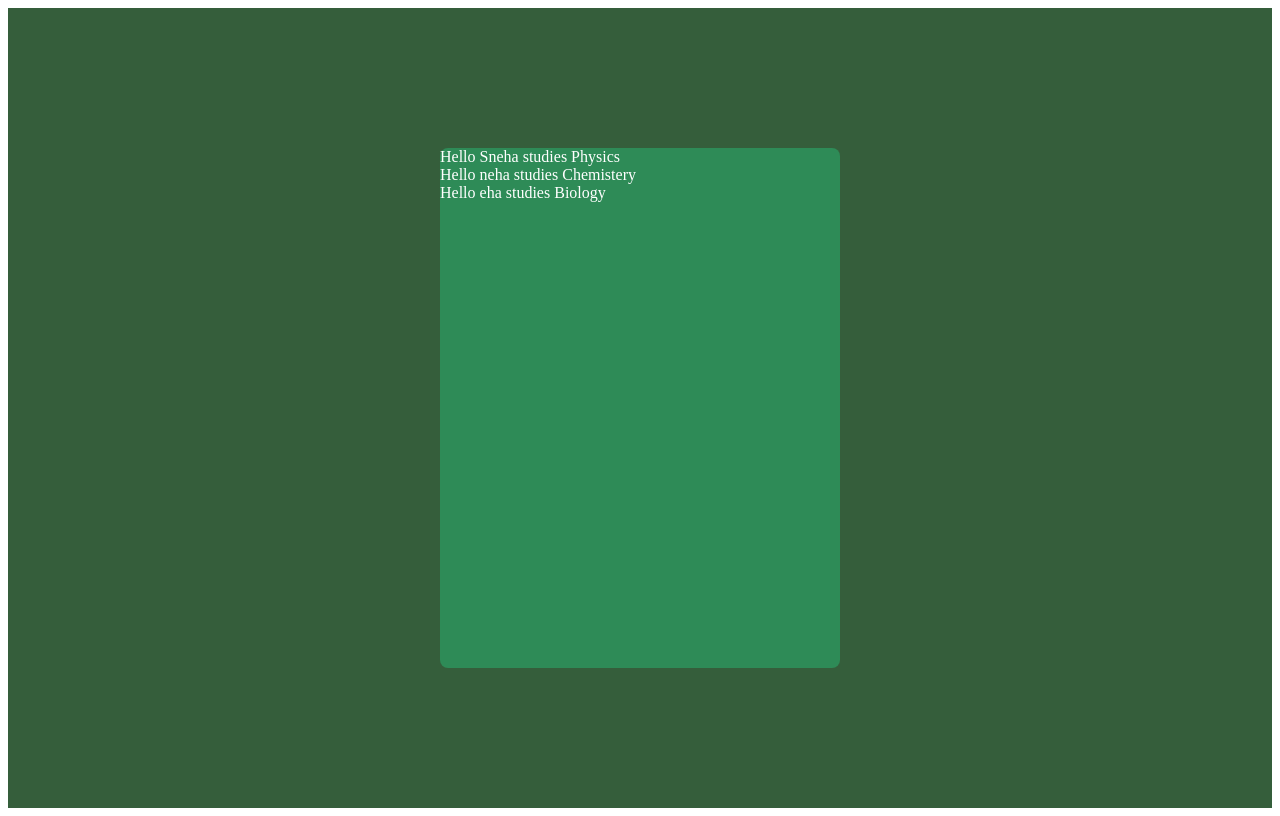
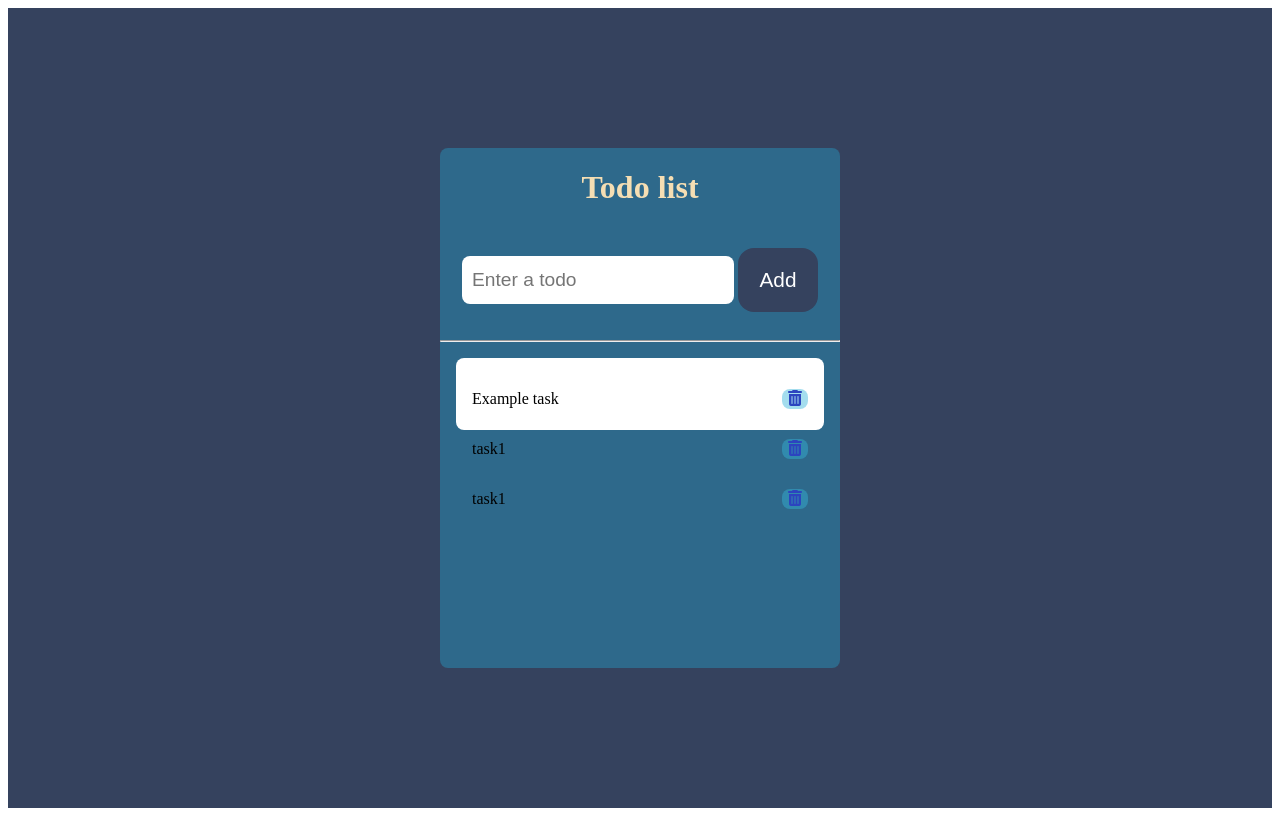
Before and after one commit to sneha2395/react_todo_app, a React (Create React App) app: page / in a window 1280 px wide. Built offline with nearby package versions, Linux system fonts and the light colour scheme.

Commit message:
CSS improved

```diff
--- a/src/App.css
+++ b/src/App.css
@@ -4,13 +4,13 @@
     display: flex;
     justify-content: center;
     align-items: center;
-    background-color: #355E3B;
+    background-color: #35425e;
     color: white;
 }
 .wrapper{
     width: 50vh;
     height: 65vh;
-    background: #2E8B57;
+    background: #2e698b;
     /* border: 1px solid red; */
     border-radius: 0.5rem;
 
@@ -18,7 +18,7 @@
 .btn-add {
     width: 5rem;
     height: 4rem;
-    background: #4F7942;
+    background: #35425e;
     color: white;
     border: none;
     border-radius: 1rem;
@@ -59,7 +59,7 @@
     background: #ffffff;
     color: black;
     border-radius: 0.5rem;
-    display: flex;
+    /* display: flex; */
     align-items: center;
     justify-content: space-between;
 }
@@ -73,3 +73,22 @@
     justify-content: space-between;
     align-items: center;
 }
+.delete-btn{
+    color: #355E3B;
+    background-color: #00A36C;
+    font-size: 1rem;
+    border: none;
+    border-radius: 0.5em;
+}
+.delete-btn {
+    color: #2c44bf;;
+    background-color: #35b3d973;
+    font-size: 1rem;
+    border: none;
+    border-radius: 0.5em;
+}
+.listItem{
+    display: flex;
+    align-items: center;
+    justify-content: space-between;
+}
--- a/src/App.js
+++ b/src/App.js
@@ -2,20 +2,21 @@ import React from 'react';
 import './App.css';
 import Form from './components/Form';
 import Header from './components/Header';
-import Item from './components/Item';
+// import Item from './components/Item';
 
-function App() {
+const App = () =>{
   return (
     <div className="App">
       <div className='wrapper'>
-        {/* <Header />
-        <Form /> */}
-      <Item name="Sneha" subject="Physics"/>
-      <Item name="neha" subject="Chemistery"/>
-      <Item name="eha" subject="Biology"/>
+        <Header />
+        <Form/>
+
       </div>
+      {/* <Item name="Sneha" subject="Physics" />
+      <Item name="neha" subject="Chemistery" />
+      <Item name="eha" subject="Biology" /> */}
     </div>
-  );
-}
+  )
+};
 
 export default App;
--- a/src/components/Button.js
+++ b/src/components/Button.js
@@ -1,11 +1,18 @@
 import React from 'react';
+
+function sayHello() {
+  alert('Hello!');
+}
 
 
 const Button = () => {
   return (
     <div>
-        <button type='Submit' className='btn btn-add'>Add
+        <button type='Submit' className='btn btn-add' onClick={sayHello}
+
+        >Add
         {/* <i className='fa-d'></i> */}
+
         </button>
     </div>
   )
--- a/src/components/Form.js
+++ b/src/components/Form.js
@@ -1,11 +1,10 @@
 import React from 'react';
 import Button from './Button';
 import Listitem from './ListItem';
-// import { FaTrashAlt } from "react-icons/fa";
 
 
 
-let data = [
+let taskList = [
   {
     taskName: 'Example task',
     date: '22-10-2022',
@@ -25,7 +24,6 @@ let data = [
 
 
 const Form = () => {
-  // const [value, setValue] = React.useState("");
 
   // const handleSubmit = e => {
   //   e.preventDefault();
@@ -36,25 +34,20 @@ const Form = () => {
 
   return (
     <div className='formSection'>
-
       <div className='formInnerSection'>
         <input
           type="Search"
           className='input-box'
           placeholder='Enter a todo'
         />
-        <Button />
-
+        <Button/>
       </div>
-
       <hr />
       <div className='form-page'>
-
-        {data.map((data) => (
-          console.log(data),
-        <Listitem data={data} />
-        ))};
-       </div>
+        {taskList.map((task) => (
+          <Listitem data={task}/>
+        ))}
+      </div>
     </div>
   );
 };
--- a/src/components/Item.js
+++ b/src/components/Item.js
@@ -3,7 +3,8 @@ import React from 'react'
 const Item = (props) => {
     console.log(props);
   return (
-    <div> Hello {props.name} studies {props.subject}</div>
+    <div>TEST</div>
+    // <div> Hello {props.name} studies {props.subject}</div>
 
   );
 };
--- a/src/components/ListItem.js
+++ b/src/components/ListItem.js
@@ -1,15 +1,15 @@
 import React from 'react';
 
 const Listitem = (props) => {
+  console.log(props)
   return (
-    <div className='{props.data}'>
-      <p className="listItemName">Sample Text</p>
-      <button className='btn'>
-          <i class="fa-solid fa-trash-can" font-size="1rem"></i></button>
-    </div>
+    <div className='listItem'>
+      <p className="listItemName">{props.data.taskName}</p>
+      <button className='btn delete-btn'>
+        <i class="fa-solid fa-trash-can" font-size="1rem">
+        </i></button>
+        </div>
   )
 }
 
-
-
 export default Listitem;
```
Also changed, not shown: src/components/List.js (added, +15 -0 lines).
